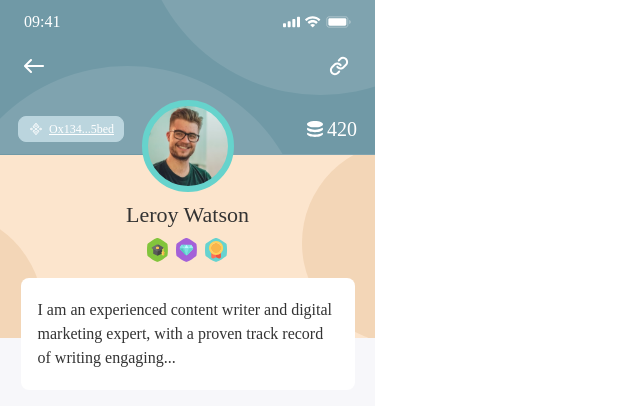
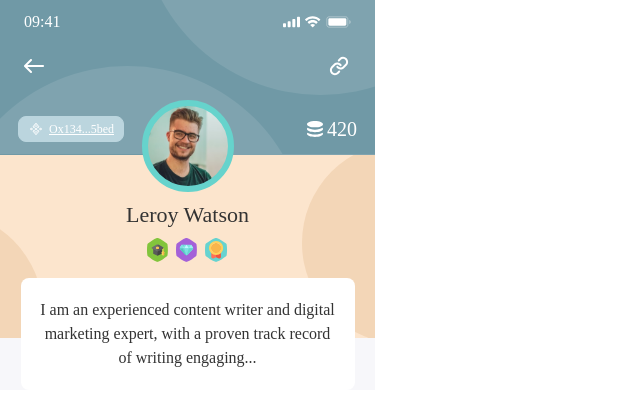
Before and after one commit to sumsets/web3-profile, a Vue app: page / in a window 1280 px wide. Shown: the top 406 px of the page, without its empty margins (0-640 px from the left). Built offline with nearby package versions, Linux system fonts and the light colour scheme.

Commit message:
rename person with description

```diff
--- a/src/components/ProfileTop.vue
+++ b/src/components/ProfileTop.vue
@@ -48,8 +48,11 @@
         </div>
       </div>
     </div>
-    <div id="person-block">
-      <p id="person">{{personnel}}</p>
+
+    <div id="description-block">
+      <p id="description-text">
+        {{description}}
+      </p>
     </div>
   </div>
 </template>
@@ -67,7 +70,7 @@ export default {
       code: 'Ox134...5bed',
       token: '420',
       user: 'Leroy Watson',
-      personnel: 'I am an experienced content writer and digital marketing expert, with a proven track record of writing engaging...',
+      description: 'I am an experienced content writer and digital marketing expert, with a proven track record of writing engaging...',
       // eslint-disable-next-line
       imageUrl: require('@/assets/top-background.svg'),
       // eslint-disable-next-line
@@ -85,7 +88,6 @@ export default {
   position: relative;
   z-index: 1;
   padding-bottom: 5px;
-  //object-fit: cover;
 }
 #status-bar {
   color: white;
@@ -160,19 +162,19 @@ export default {
 .badge {
   margin: 0px 4px;
 }
-#person {
-  background-color: #FFFFFF;
+#description-block {
+  display: flex;
+  justify-content: center;
+  margin-top: -60px;
+}
+#description-text {
   color:#333333;
+  font-size: 16px;
+  line-height: 24px;
   width: 300px;
   border-radius: 8px;
-  text-align: start;
   padding: 20px 17px;
-  font-size: 16px;
-  line-height: 24px;
-  margin-top: -60px;
-}
-#person-block {
-  display: flex;
-  justify-content: center;
+  background-color: #FFFFFF;
+  margin: 0;
 }
 </style>
```
